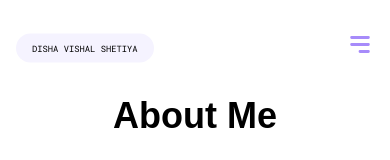
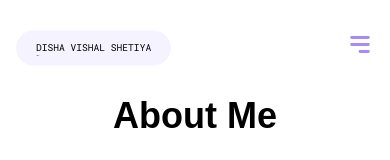
Before and after one commit to disha295/Portfolio, a React (Vite) app: page /about in a window 390 px wide. Shown: the top 160 px of the page. Built offline with nearby package versions, Linux system fonts and the light colour scheme; a web font is replaced by a local one.

Commit message:
fix: enhance Button component to support href prop for link functionality

```diff
--- a/src/components/Button.jsx
+++ b/src/components/Button.jsx
@@ -1,18 +1,16 @@
 import clsx from "clsx";
 
-const Button = ({ id, title, leftIcon, containerClass }) => {
-  return (
-    <button
-      id={id}
-      className={clsx(
-        "group relative z-10 w-fit cursor-pointer overflow-hidden rounded-full bg-violet-50 px-4 sm:px-6 py-2 sm:py-2.5 text-black",
+const Button = ({ id, title, leftIcon, containerClass, href }) => {
+  const baseClasses = clsx(
+    "group relative z-10 w-fit cursor-pointer overflow-hidden rounded-full bg-violet-50 px-5 sm:px-7 py-2.5 sm:py-3 text-black",
     containerClass
-      )}
-    >
-      <div className="flex items-center gap-1.5 sm:gap-2">
+  );
+
+  const content = (
+    <div className="flex items-center gap-2">
       {leftIcon}
-        <span className="relative inline-flex overflow-hidden font-general text-[0.55rem] sm:text-[0.65rem] md:text-xs uppercase">
-          <div className="translate-y-0 skew-y-0 transition duration-500 group-hover:translate-y-[-160%] group-hover:skew-y-12">
+      <span className="relative inline-flex overflow-hidden font-general text-[0.6rem] sm:text-xs uppercase">
+        <div className="translate-y-0 skew-y-0 transition duration-500 group-hover:-translate-y-[160%] group-hover:skew-y-12">
           {title}
         </div>
         <div className="absolute translate-y-[164%] skew-y-12 transition duration-500 group-hover:translate-y-0 group-hover:skew-y-0">
@@ -20,6 +18,21 @@ const Button = ({ id, title, leftIcon, containerClass }) => {
         </div>
       </span>
     </div>
+  );
+
+  return href ? (
+    <a
+      id={id}
+      href={href}
+      className={baseClasses}
+      target="_blank"
+      rel="noopener noreferrer"
+    >
+      {content}
+    </a>
+  ) : (
+    <button id={id} className={baseClasses}>
+      {content}
     </button>
   );
 };
```
Lines whose indentation alone changed are shown as unchanged.
